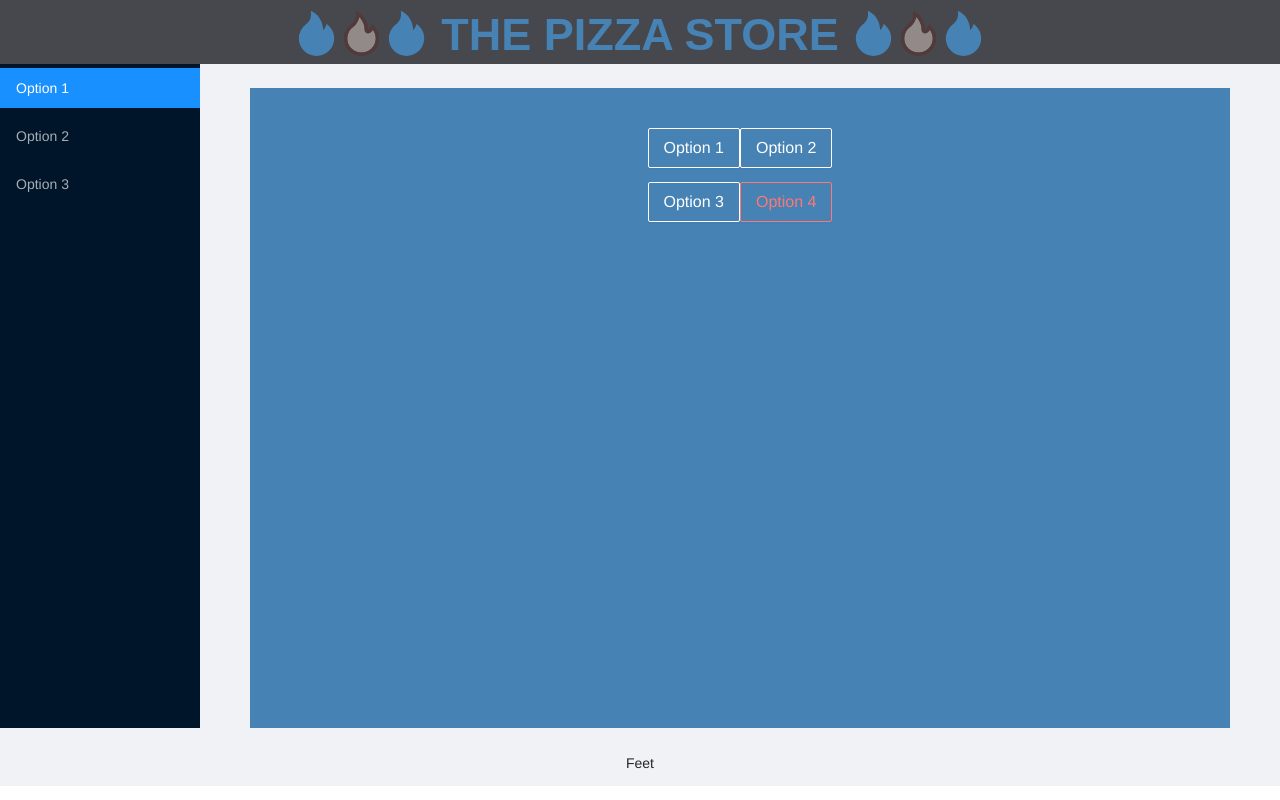
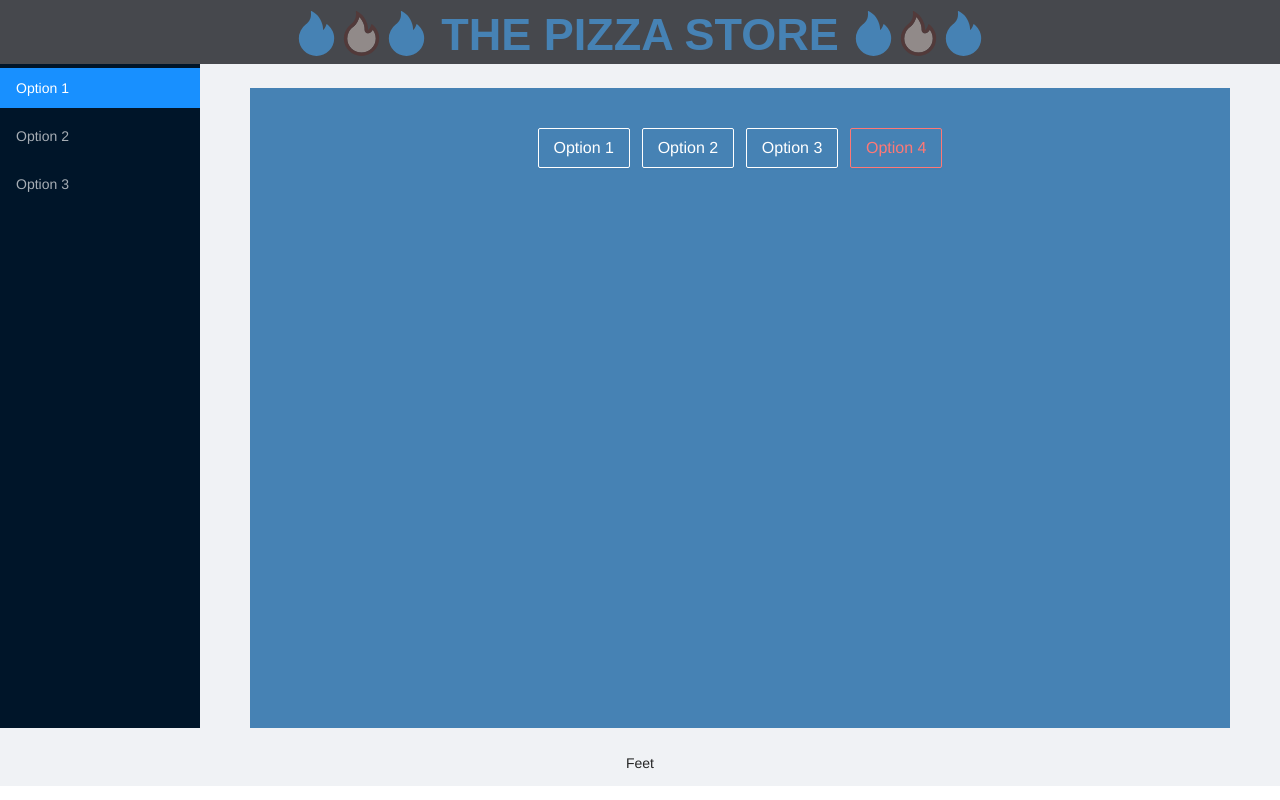
Before and after one commit to SleazySloth/pizzaproject, a Vue app: page / in a window 1280 px wide. Built offline with nearby package versions, Linux system fonts and the light colour scheme.

Commit message:
second commit

```diff
--- a/src/App.vue
+++ b/src/App.vue
@@ -27,11 +27,12 @@
 
       <a-layout-content style="padding: 0 50px; margin-top: 24px">
         <div class="site-layout-content">
-          <a-button ghost size="large">Option 1 </a-button>
-          <a-button ghost size="large">Option 2</a-button>
-          <p></p>
-          <a-button ghost size="large">Option 3</a-button>
-          <a-button danger ghost size="large">Option 4</a-button>
+          <span>
+            <a-button ghost size="large">Option 1</a-button> &nbsp;
+            <a-button ghost size="large">Option 2</a-button> &nbsp;
+            <a-button ghost size="large">Option 3</a-button> &nbsp;
+            <a-button danger ghost size="large">Option 4</a-button>
+          </span>
           <!--          <CoolScreen></CoolScreen>-->
         </div>
       </a-layout-content>
```
